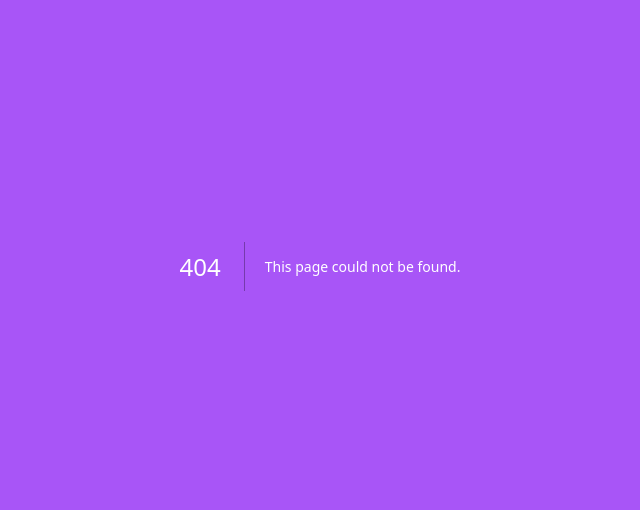
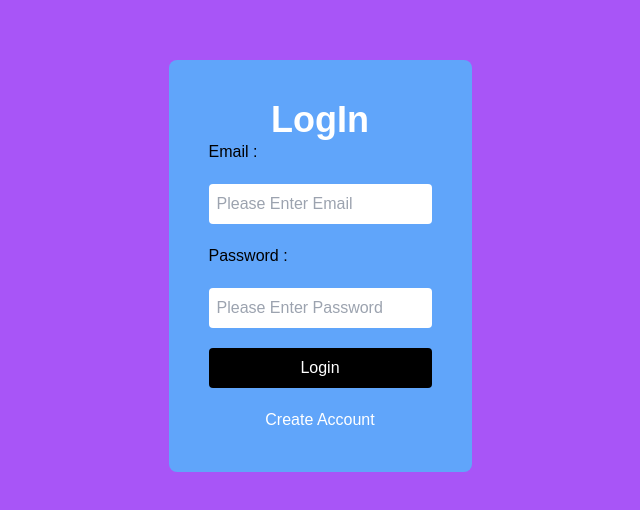
Before and after one commit to shoaib2000857/TeamGChatBot, a Next.js app: page /login in a window 1280 px wide. Before the commit this address had no page. Shown: the part 134-644 px from the top of the page, without its empty margins (320-960 px from the left). Built offline with nearby package versions, Linux system fonts and the light colour scheme.

Commit message:
login and profile page

```diff
--- /dev/null
+++ b/app/(app)/profile/page.js
@@ -0,0 +1,35 @@
+"use client";
+import React from "react";
+import { useSession, signOut } from "next-auth/react";
+
+export default function Page() {
+  const { data: session } = useSession();
+  const user = session?.user;
+
+  return (
+    <div>
+      {session ? (
+        <>
+          <div className="flex p-10 gap-10 w-full justify-center items-center">
+            <div className="flex flex-col font-bold gap-5 mr-10">
+              <h3 className=" text-2xl">Welcome, {user?.name}</h3>
+              <h5 className="text-xl">Email : {user?.email}</h5>
+              <button
+                onClick={() => signOut()}
+                className="w-full md:w-auto bg-slate-100 text-black"
+                variant="outline"
+              >
+                Logout
+              </button>
+            </div>
+          </div>
+        </>
+      ) : (
+        <div className=" flex  items-center flex-col">
+          <h2 className="text-2xl mt-2 mb-4">Please login </h2>
+          <h3 className=" text-2xl">Welcome, {user?.name}</h3>
+        </div>
+      )}
+    </div>
+  );
+}
--- /dev/null
+++ b/app/(auth)/login/page.js
@@ -0,0 +1,83 @@
+"use client";
+import { signIn } from "next-auth/react";
+import Link from "next/link";
+import { useState } from "react";
+
+export default function LogIn() {
+  const [isLoadding, setIsLoadding] = useState(false);
+  const [error, setError] = useState(null);
+  const [userData, setUserData] = useState({
+    email: "",
+    password: "",
+  });
+
+  const postUserData = async (event) => {
+    setUserData({ ...userData, [event.target.name]: event.target.value });
+  };
+
+  const UserLogin = async (event) => {
+    try {
+      event.preventDefault();
+      setIsLoadding(true);
+      setError(null);
+      await signIn("credentials", {
+        redirect: true,
+        callbackUrl: "/profile",
+        email: userData.email,
+        password: userData.password,
+      });
+      setUserData({
+        email: "",
+        password: "",
+      });
+    } catch (error) {
+      setError(error.message);
+    } finally {
+      setIsLoadding(false);
+    }
+  };
+  return (
+    <div className="flex  items-center justify-center w-full h-screen ">
+      <div className="flex flex-col items-center justify-center bg-blue-400 p-10 rounded-lg">
+        <h2 className="text-4xl font-bold">LogIn</h2>
+        <form className="text-black flex flex-col gap-5 ">
+          {error && <p className="text-red-600 text-center mt-2">{error}</p>}
+          <label htmlFor="email">Email :</label>
+          <input
+            type="email"
+            name="email"
+            className="p-2 rounded"
+            readOnly={isLoadding}
+            placeholder="Please Enter Email"
+            onChange={postUserData}
+          />
+          <label className="" htmlFor="password">
+            Password :
+          </label>
+          <input
+            type="password"
+            name="password"
+            className="p-2 rounded"
+            placeholder="Please Enter Password"
+            readOnly={isLoadding}
+            onChange={postUserData}
+          />
+          <button
+            className="bg-black text-white p-2 rounded hover:bg-slate-900"
+            disabled={isLoadding}
+            onClick={UserLogin}
+          >
+            {isLoadding ? "Loading..." : "Login"}
+          </button>
+        </form>
+
+        <Link
+          className="mt-5 hover:underline-offset-4 hover:text-blue-800"
+          href="/signup"
+        >
+          Create Account
+        </Link>
+      </div>
+    </div>
+  );
+}
--- /dev/null
+++ b/app/api/auth/[...nextauth]/options.js
@@ -0,0 +1,68 @@
+import CredentialsProvider from "next-auth/providers/credentials";
+import bcrypt from "bcryptjs";
+import { dbConnect } from "@/lib/dbConnect";
+import { UserModel } from "@/models/user.model";
+
+const authOptions = {
+  providers: [
+    CredentialsProvider({
+      id: "credentials",
+      name: "Credentials",
+      credentials: {
+        email: { label: "Email", type: "email" },
+        password: { label: "Password", type: "password" },
+      },
+      async authorize(credentials, req) {
+        await dbConnect();
+
+        try {
+          const { email, password } = credentials;
+          if (!email || !password)
+            throw new Error("Email and Password are Required");
+
+          const user = await UserModel.findOne({ email });
+          if (!user)
+            throw new Error("No user found with this email or username");
+
+          const isPasswordCorrect = await bcrypt.compare(
+            password,
+            user.password
+          );
+          // console.log("isPasswordCorrect", isPasswordCorrect);
+          if (!isPasswordCorrect) throw new Error("Incorrect Password");
+          return user;
+        } catch (error) {
+          return null;
+        }
+      },
+    }),
+  ],
+  collback: {
+    async jwt({ token, user }) {
+      if (user) {
+        token._id = user._id?.toString();
+        token.email = user.email;
+        token.name = user.name;
+        token.role = user.role;
+        token.avatar = user?.avatar;
+      }
+      return token;
+    },
+    async session({ session, token }) {
+      if (token) {
+        session.user._id = token._id;
+        session.user.email = token.email;
+        session.user.name = token.name;
+        session.user.role = token.role;
+        session.user.avatar = token.avatar;
+      }
+      return session;
+    },
+  },
+  pages: { signIn: "/login" },
+  session: { strategy: "jwt" },
+
+  secret: process.env.NEXT_AUTH_SECRET,
+};
+
+export { authOptions };
--- /dev/null
+++ b/app/api/auth/[...nextauth]/route.js
@@ -0,0 +1,5 @@
+import NextAuth from "next-auth/next";
+import { authOptions } from "./options";
+
+const handler = NextAuth(authOptions);
+export { handler as GET, handler as POST };
--- a/app/layout.js
+++ b/app/layout.js
@@ -1,3 +1,4 @@
+import { NextAuthProvider } from "./sessionProvider";
 import "./globals.css";
 
 export const metadata = {
@@ -9,7 +10,9 @@ export const metadata = {
 export default function RootLayout({ children }) {
   return (
     <html lang="en">
-      <body className="bg-purple-500 text-white">{children}</body>
+      <NextAuthProvider>
+        <body className="bg-purple-500 text-white">{children}</body>
+      </NextAuthProvider>
     </html>
   );
 }
--- /dev/null
+++ b/app/sessionProvider.js
@@ -0,0 +1,6 @@
+"use client";
+import { SessionProvider } from "next-auth/react";
+
+export function NextAuthProvider({ children }) {
+  return <SessionProvider>{children}</SessionProvider>;
+}
```
